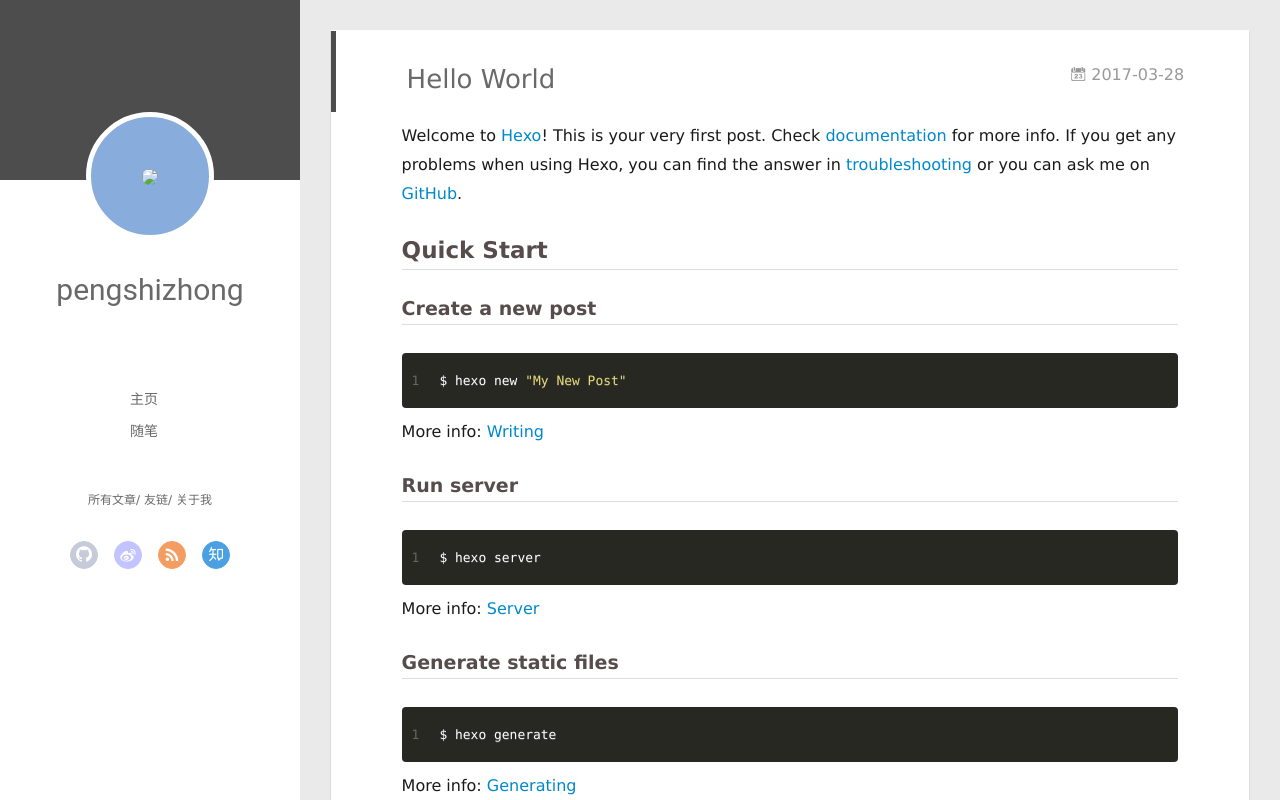
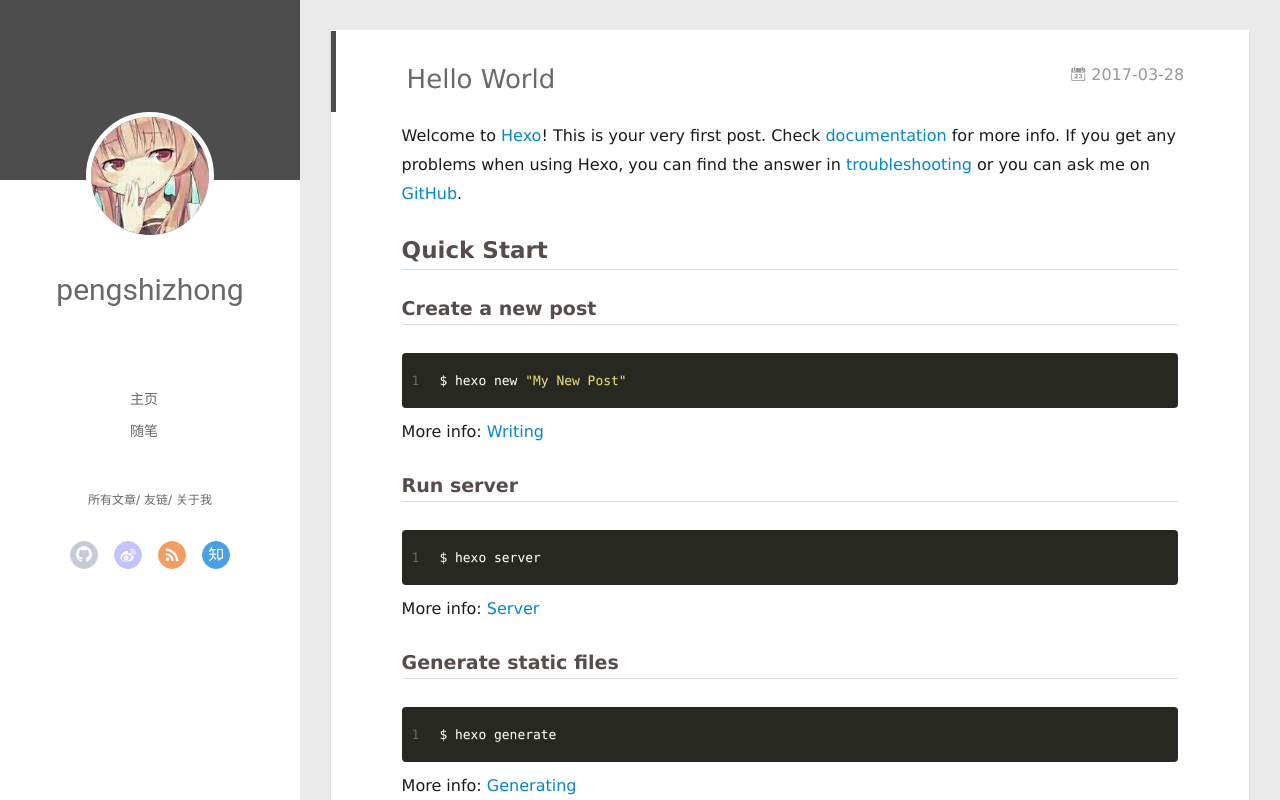
Before and after one commit to pengshizhong/pengshizhong.github.io, a plain HTML site: page index.html in a window 1280 px wide. Drawn offline with Linux system fonts and the light colour scheme; no server answers.

Commit message:
Site updated: 2017-03-28 19:52:36

```diff
--- a/index.html
+++ b/index.html
@@ -42,7 +42,7 @@
 <div class="intrude-less">
 	<header id="header" class="inner">
 		<a href="/" class="profilepic">
-			<img src="null" class="js-avatar">
+			<img src="./img/base/ningmeng.png" class="js-avatar">
 		</a>
 		<hgroup>
 		  <h1 class="header-author"><a href="/">pengshizhong</a></h1>
```
Also changed, not shown: img/base/ningmeng.png (added).
